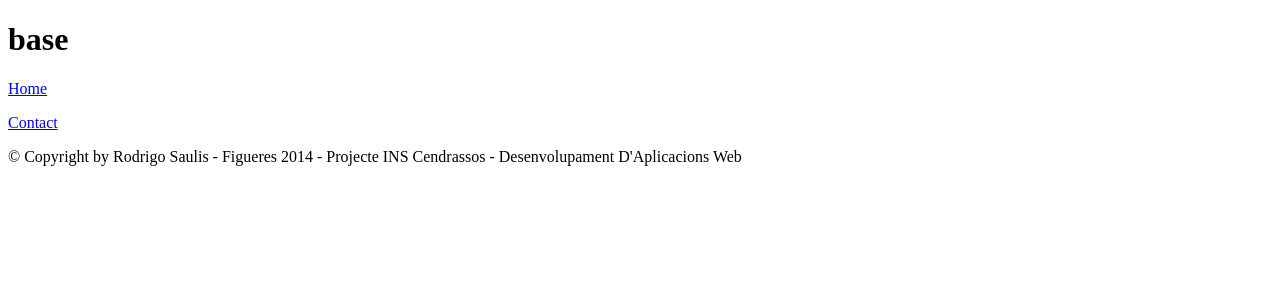
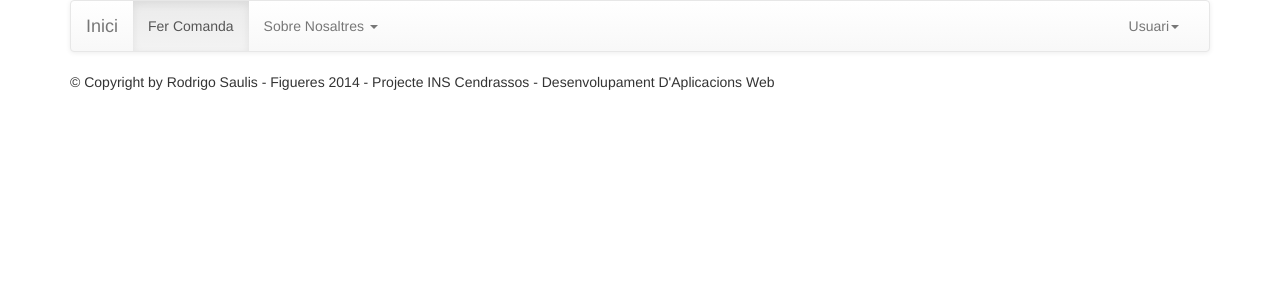
Before and after one commit to feel1406/ProjecteDAW, a Django app: template templates/base.html in a window 1280 px wide. Shown: the top 300 px of the page. Run offline with Django 3.2, Linux system fonts and the light colour scheme; the template is opened without the code that fills it, so the values that code supplies are empty; some libraries are stand-ins or nearby versions.

Commit message:
Modelos html de inicio

```diff
--- a/templates/base.html
+++ b/templates/base.html
@@ -1,38 +1,82 @@
+{% load staticfiles %}
 <!DOCTYPE html>
-<html lang="en">
+<html lang="es-ca">
 	<head>
 		<meta charset="utf-8">
-
 		<!-- Always force latest IE rendering engine (even in intranet) & Chrome Frame
 		Remove this if you use the .htaccess -->
 		<meta http-equiv="X-UA-Compatible" content="IE=edge,chrome=1">
-
 		<title>Pizzeria</title>
 		<meta name="description" content="">
 		<meta name="author" content="Rodrigo Saulis Mendez">
-
 		<meta name="viewport" content="width=device-width, initial-scale=1.0">
-
-		<!-- Replace favicon.ico & apple-touch-icon.png in the root of your domain and delete these references -->
-		<script src=""></script>
-		<link rel="shortcut icon" href="/favicon.ico">
-		<link rel="apple-touch-icon" href="/apple-touch-icon.png">
+		<!-- Scripts de jQuery, jQuery Mobile i al fitxer JavaScript propietari  -->
+		<script src="{% static 'javascript/jquery-1.11.1.min.js' %}"></script>
+		<script src="{% static 'javascript/javascript.js' %}"></script>
+		<!-- Favicon de la plana web -->
+		<link rel="shortcut icon" href="{% static 'img/logo-pizza.png' %}">
+		<link rel="apple-touch-icon" href="{% static 'img/logo-pizza.png' %}">
+		<!-- Link als fitxers CSS de Twitter Bootstrap i al CSS propietari -->
+		<link rel="stylesheet" href="{% static  'bootstrap/css/bootstrap.min.css' %}" />
+		<link rel="stylesheet" href="{% static  'bootstrap/css/bootstrap.css' %}" />
+		<link rel="stylesheet" href="{% static  'bootstrap/css/bootstrap-theme.min.css' %}" />
+		<link rel="stylesheet" href="{% static  'bootstrap/css/bootstrap-theme.css' %}" />
+		<link rel="stylesheet" href="{% static  'bootstrap/css/bootstrap-theme.css.map' %}" />
+		<link rel="stylesheet" href="{% static  'css/css.css' %}" />
 	</head>
 
 	<body>
-		<div>
+		<div class="container">
 			<header>
-				<h1>base</h1>
+				<nav class="navbar navbar-default" role="navigation">
+				  <div class="container-fluid">
+				    <!-- Brand and toggle get grouped for better mobile display -->
+				    <div class="navbar-header">
+				      <button type="button" class="navbar-toggle" data-toggle="collapse" data-target="#bs-example-navbar-collapse-1">
+				        <span class="sr-only">Toggle navigation</span>
+				        <span class="icon-bar"></span>
+				        <span class="icon-bar"></span>
+				        <span class="icon-bar"></span>
+				      </button>
+				      <a class="navbar-brand" href="#">Inici</a>
+				    </div>
+				    <!-- Collect the nav links, forms, and other content for toggling -->
+				    <div class="collapse navbar-collapse" id="bs-example-navbar-collapse-1">
+				      <ul class="nav navbar-nav">
+				        <li class="active"><a href="#">Fer Comanda</a></li>
+				        <li class="dropdown">
+				          <a href="#" class="dropdown-toggle" data-toggle="dropdown">Sobre Nosaltres <b class="caret"></b></a>
+				          <ul class="dropdown-menu">
+				            <li><a href="#">CendraPizza</a></li>
+				            <li><a href="#">Història</a></li>
+				            <li><a href="#">Serveis</a></li>
+				            <li class="divider"></li>
+				            <li><a href="#">On Som?</a></li>
+				            <li class="divider"></li>
+				            <li><a href="#">Treballa Amb Nosaltres</a></li>
+				          </ul>
+				        </li>
+				      </ul>
+				      <ul class="nav navbar-nav navbar-right">
+				        <li class="dropdown">
+				          <a href="#" class="dropdown-toggle" data-toggle="dropdown">Usuari<b class="caret"></b></a>
+				          <ul class="dropdown-menu">
+				            <li><a href="#">El Meu Compte</a></li>
+				            <li><a href="#">Les Meves Comandes</a></li>
+				            <li class="divider"></li>
+				            <li><a href="#">Sortir</a></li>
+				          </ul>
+				        </li>
+				      </ul>
+				    </div><!-- /.navbar-collapse -->
+				  </div><!-- /.container-fluid -->
+				</nav>
 			</header>
 			<nav>
-				<p>
-					<a href="/">Home</a>
-				</p>
-				<p>
-					<a href="/contact">Contact</a>
-				</p>
+				{% block content %}
+
+				{% endblock %}
 			</nav>
-
 			<div>
 
 			</div>
@@ -43,5 +87,6 @@
 				</p>
 			</footer>
 		</div>
+		<script src="{% static 'bootstrap/js/bootstrap.min.js' %}"></script>
 	</body>
 </html>
```
Also changed, not shown: Usuari/models.py (+6 -3 lines), 1 other file.
